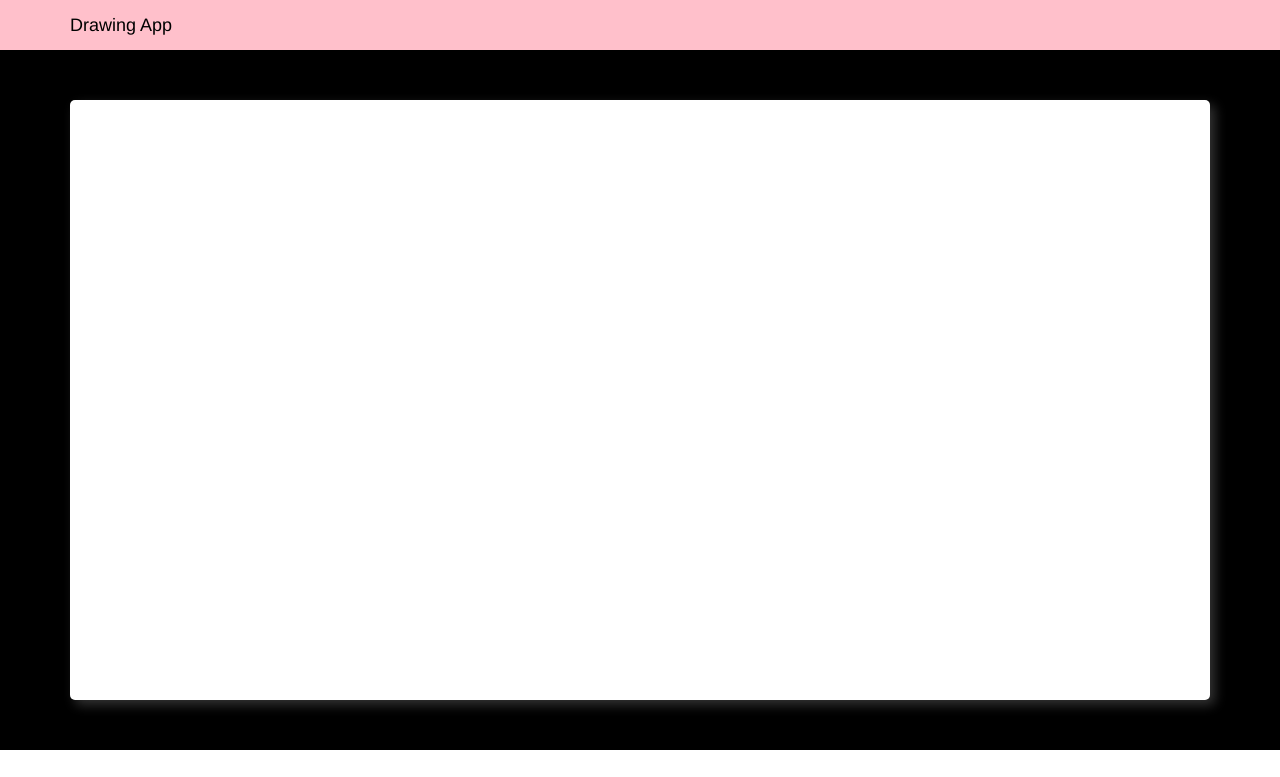
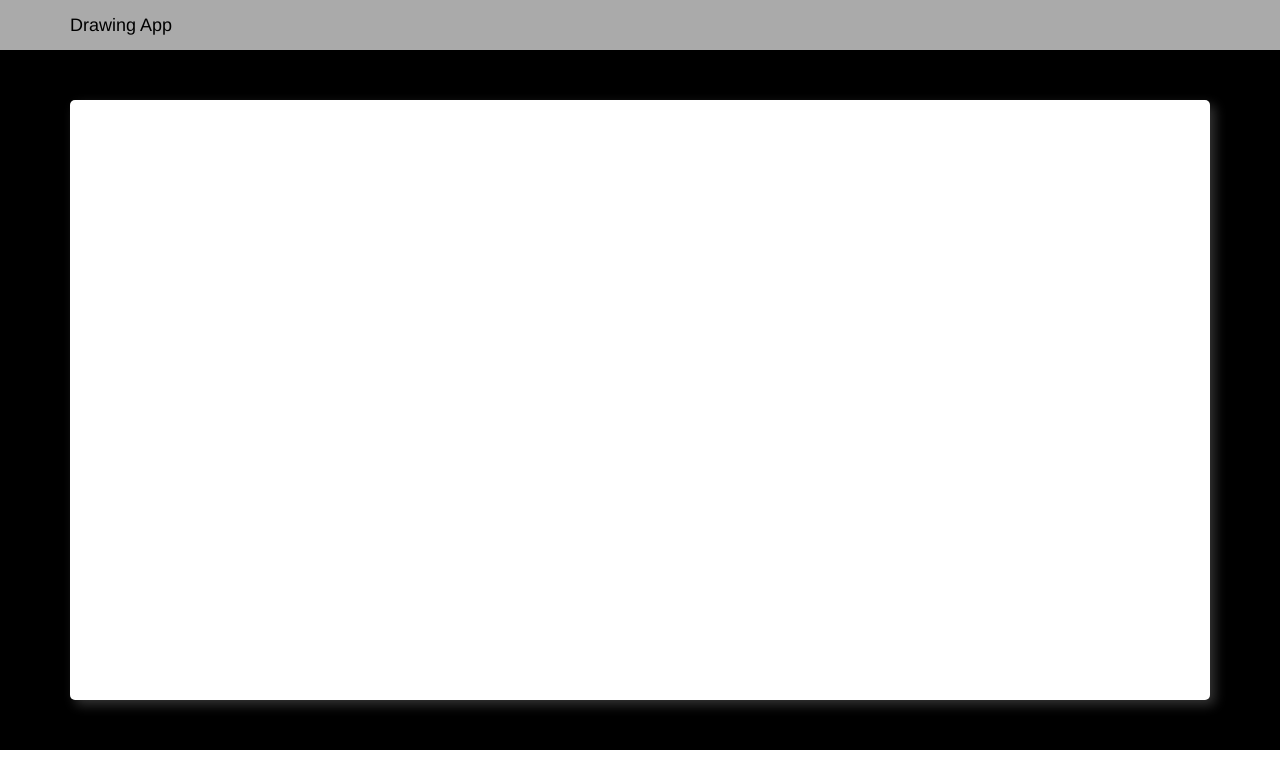
Before and after one commit to amir5000/DrawingApp, a website: page index.html in a window 1280 px wide. Shown: the top 777 px of the page. Drawn offline with nearby package versions, Linux system fonts and the light colour scheme.

Commit message:
fixed the nav color to not be pink

```diff
--- a/src/scss/main.scss
+++ b/src/scss/main.scss
@@ -15,7 +15,7 @@ canvas {
 
 .navbar {
 	border-radius: 0;
-	background-color: pink;
+	background-color: #AAA;
 	border: none;
 
 	&.navbar-default {
```
Also changed, not shown: dist/assets/css/main.css, dist/assets/css/main.min.css.
